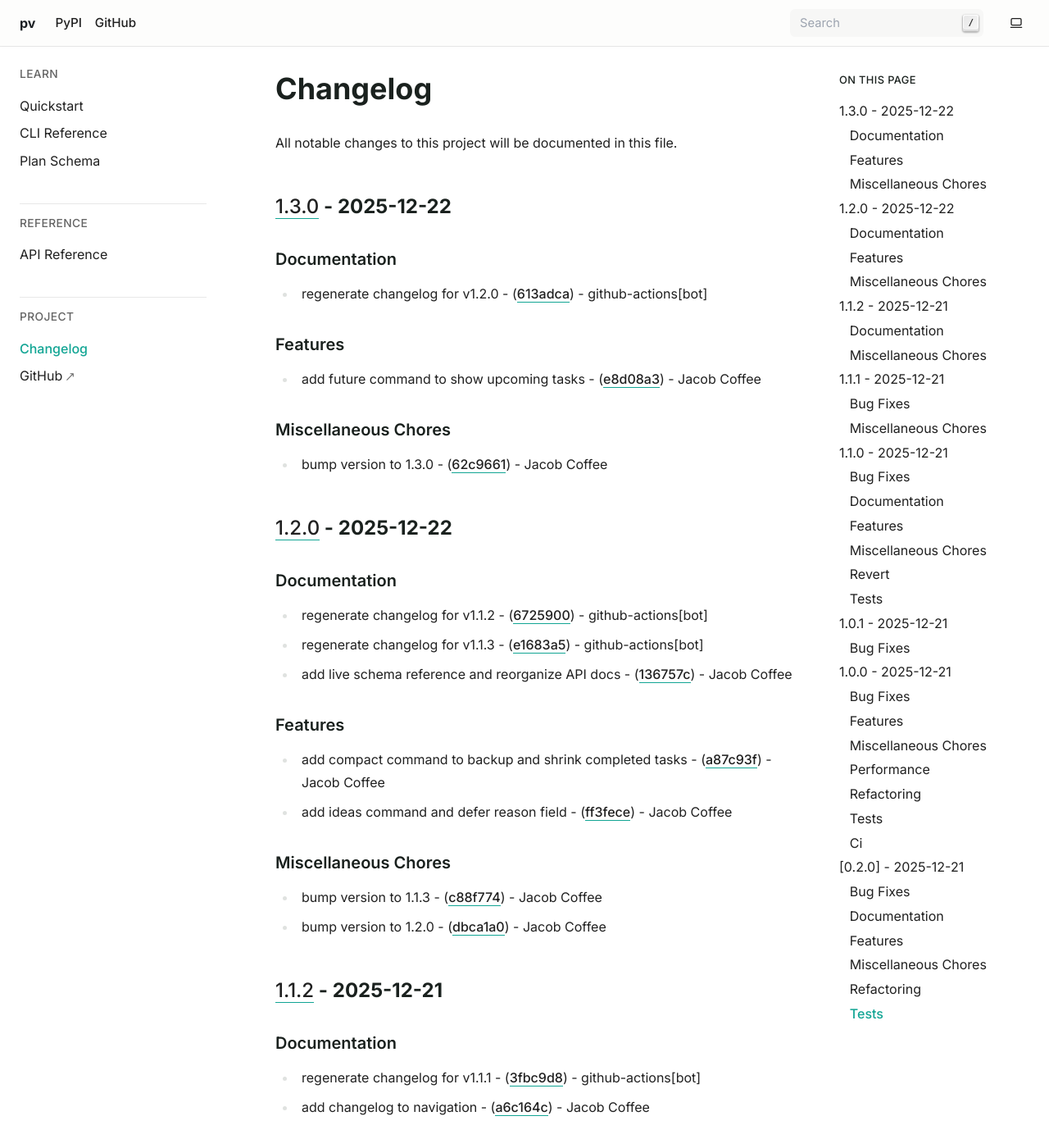
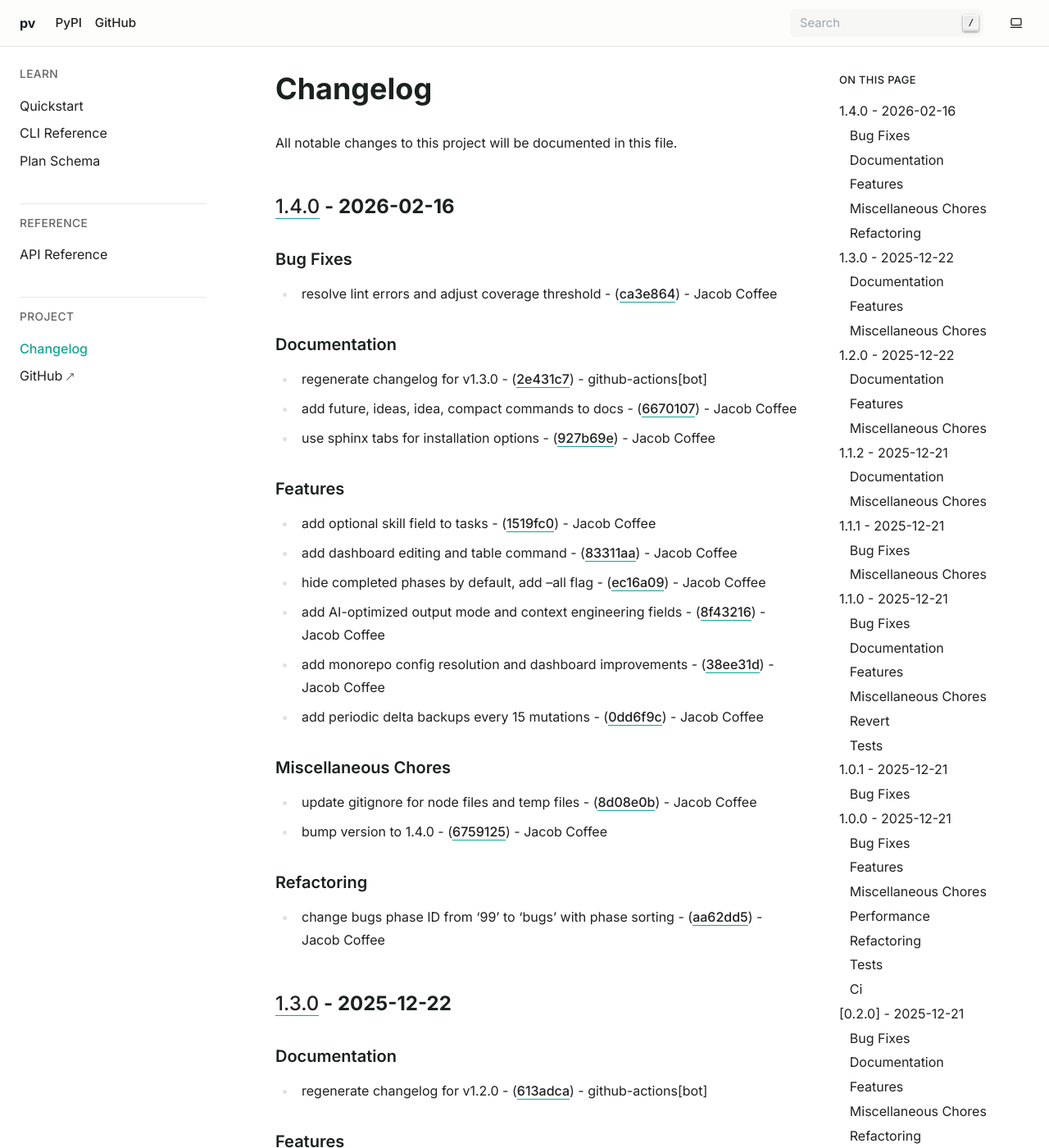
Before and after one commit to JacobCoffee/pv, a Sphinx documentation site: the page built from docs/CHANGELOG.md, in a window 1280 px wide and 1400 px high. Shown: the whole window at 82% size. Built offline with Sphinx 7.4.7, drawn with Linux system fonts in a browser that asks for light colours.

Commit message:
docs: regenerate changelog for v1.4.0

```diff
--- a/docs/CHANGELOG.md
+++ b/docs/CHANGELOG.md
@@ -2,6 +2,53 @@
 
 All notable changes to this project will be documented in this file.
 
+## [1.4.0](https://github.com/JacobCoffee/pv/compare/v1.3.0..v1.4.0) - 2026-02-16
+
+
+### Bug Fixes
+
+
+- resolve lint errors and adjust coverage threshold - ([ca3e864](https://github.com/JacobCoffee/pv/commit/ca3e8648a3ed504597d954a18c237cc45545b758)) - Jacob Coffee
+
+
+### Documentation
+
+
+- regenerate changelog for v1.3.0 - ([2e431c7](https://github.com/JacobCoffee/pv/commit/2e431c72e0171256838410054a1d4c9afeb7f8d8)) - github-actions[bot]
+
+- add future, ideas, idea, compact commands to docs - ([6670107](https://github.com/JacobCoffee/pv/commit/6670107f5f39e5c27f9187aa942b6811204358d3)) - Jacob Coffee
+
+- use sphinx tabs for installation options - ([927b69e](https://github.com/JacobCoffee/pv/commit/927b69e4fab848f129a073d10522ae37a5e1883d)) - Jacob Coffee
+
+
+### Features
+
+
+- add optional skill field to tasks - ([1519fc0](https://github.com/JacobCoffee/pv/commit/1519fc0b7d67498dae72799e8e75934de0051142)) - Jacob Coffee
+
+- add dashboard editing and table command - ([83311aa](https://github.com/JacobCoffee/pv/commit/83311aa0fa5bd2be883c0ab7d1e365ea8b48ef27)) - Jacob Coffee
+
+- hide completed phases by default, add --all flag - ([ec16a09](https://github.com/JacobCoffee/pv/commit/ec16a094c9d70378854c3ce84d07651a66aa0105)) - Jacob Coffee
+
+- add AI-optimized output mode and context engineering fields - ([8f43216](https://github.com/JacobCoffee/pv/commit/8f43216a05aad5f569b94cabfd5c1101a3249de1)) - Jacob Coffee
+
+- add monorepo config resolution and dashboard improvements - ([38ee31d](https://github.com/JacobCoffee/pv/commit/38ee31d8dfd60121f1aef842ed9632b1c7a6c910)) - Jacob Coffee
+
+- add periodic delta backups every 15 mutations - ([0dd6f9c](https://github.com/JacobCoffee/pv/commit/0dd6f9cd94bbffbc8a005223bd937d855eec3724)) - Jacob Coffee
+
+
+### Miscellaneous Chores
+
+
+- update gitignore for node files and temp files - ([8d08e0b](https://github.com/JacobCoffee/pv/commit/8d08e0bc638212cae69779c7f3badab635fa800d)) - Jacob Coffee
+
+- bump version to 1.4.0 - ([6759125](https://github.com/JacobCoffee/pv/commit/6759125e10b5ea52ba7752098f5e58f43abd0fac)) - Jacob Coffee
+
+
+### Refactoring
+
+
+- change bugs phase ID from '99' to 'bugs' with phase sorting - ([aa62dd5](https://github.com/JacobCoffee/pv/commit/aa62dd5703c282edfd388e50fbcd470d8a28abc3)) - Jacob Coffee
 ## [1.3.0](https://github.com/JacobCoffee/pv/compare/v1.2.0..v1.3.0) - 2025-12-22
 
 
```
